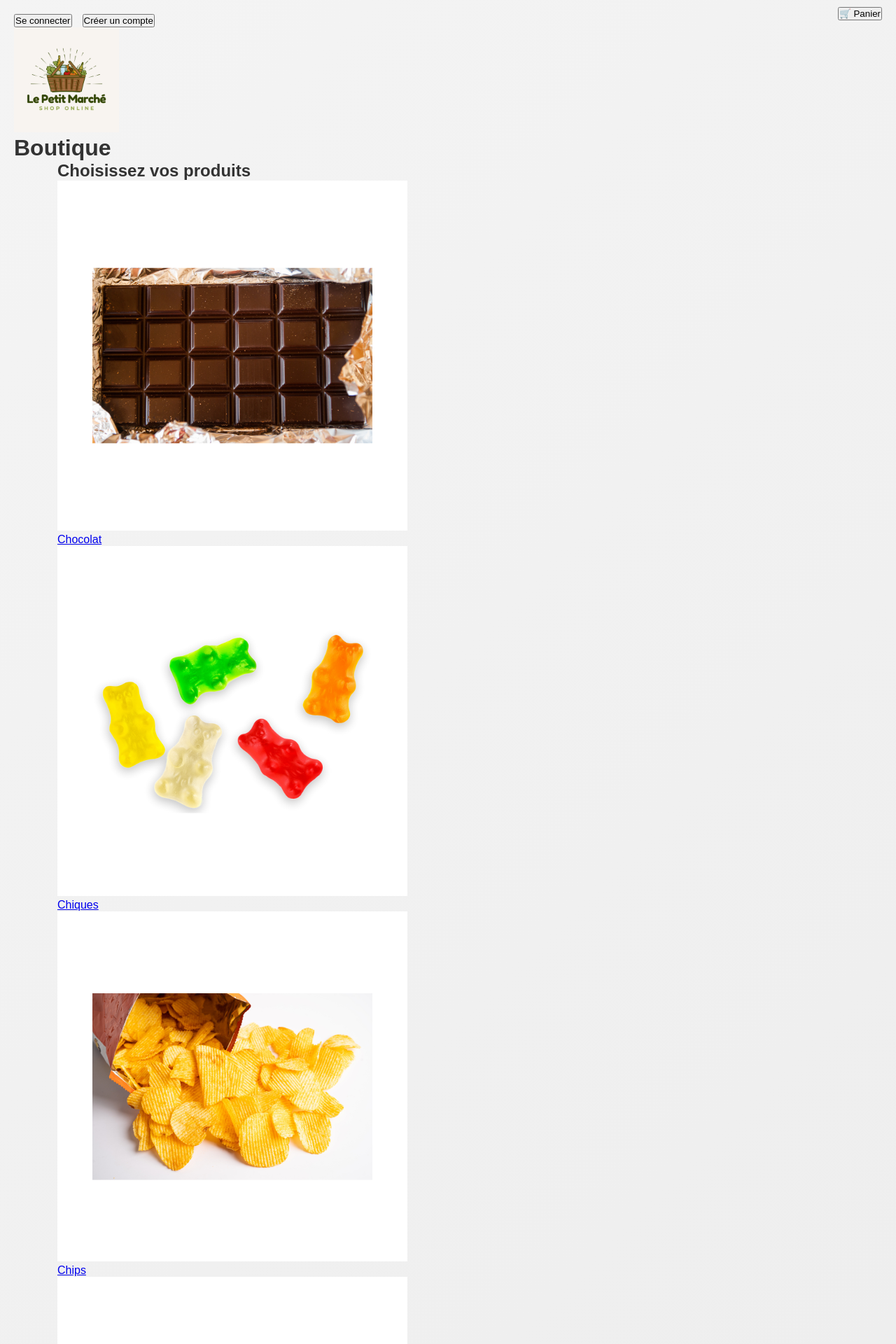
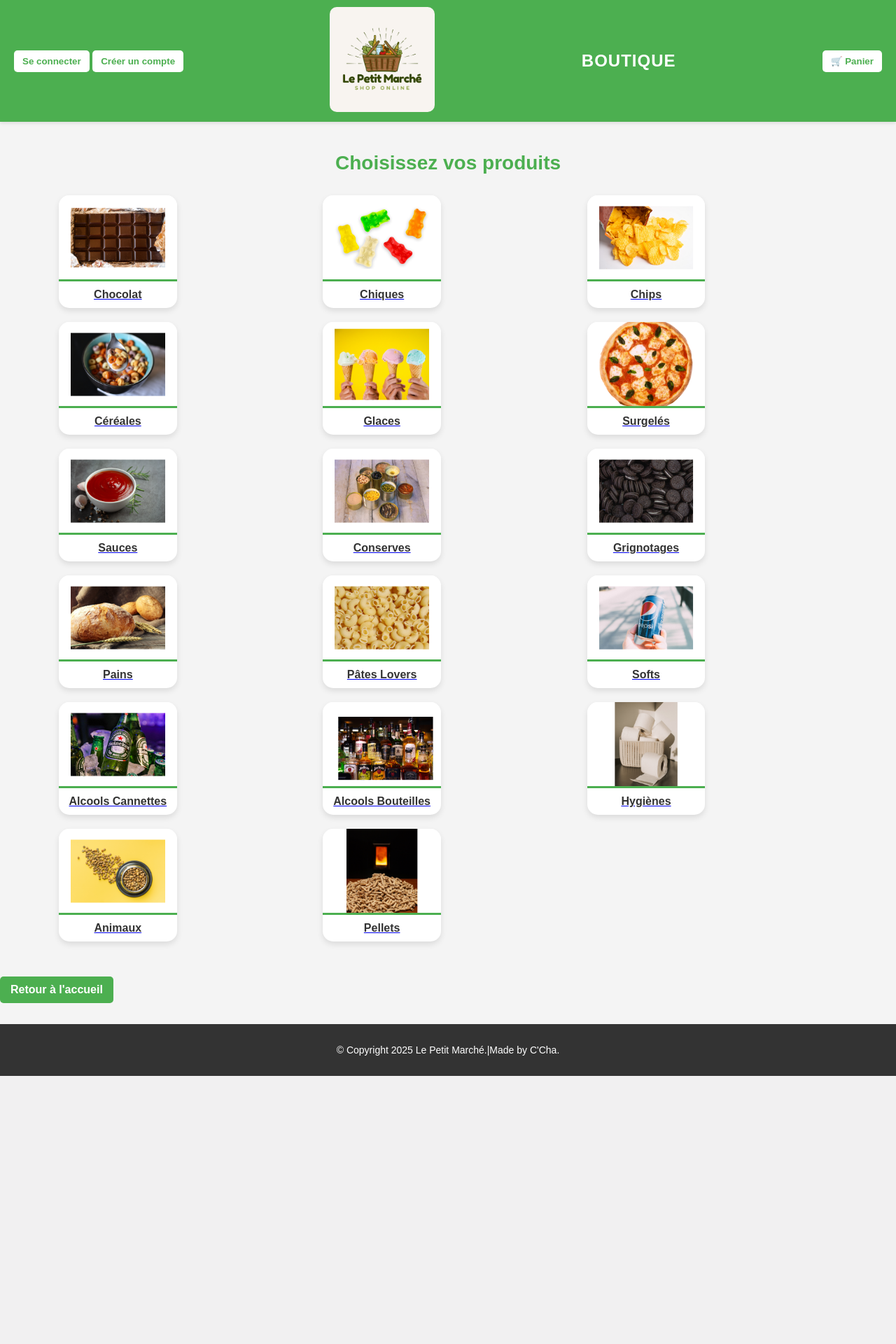
Before and after one commit to Chaprogram/LepetitmarchePWA, a Flask app: page /menu in a window 1280 px wide. Shown: the top 1920 px of the page at 70% size. After the commit the page ends 1537 px from the top, so only its background shows below. Run offline with Flask 3, Linux system fonts and the light colour scheme; the visitor is signed in with stand-in values (Sample User, id 1); data that the repository does not hold is empty.

Commit message:
css menu

```diff
--- a/backend/PMapp/static/css/menu.css
+++ b/backend/PMapp/static/css/menu.css
@@ -1,295 +1,166 @@
-/* Style général */
-* {
+/* menu.css */
+
+/* Général */
+body {
+    font-family: 'Arial', sans-serif;
+    background-color: #f4f4f4;
+    color: #333;
     margin: 0;
     padding: 0;
-    box-sizing: border-box;
 }
 
-body {
-    font-family: Arial, sans-serif;
-    background: linear-gradient(135deg, #f4f4f4, #e0e0e0); /* Fond avec dégradé */
-    color: #333;
-    padding: 20px;
+/* Header */
+header {
+    display: flex;
+    justify-content: space-between;
+    align-items: center;
+    background-color: #4CAF50;
+    padding: 10px 20px;
+    position: sticky;
+    top: 0;
+    z-index: 1000;
+    box-shadow: 0 2px 5px rgba(0, 0, 0, 0.1);
 }
 
+header h1 {
+    color: white;
+    font-size: 24px;
+    margin: 0;
+    text-transform: uppercase;
+    letter-spacing: 1px;
+}
+
+/* Boutons connexion et panier */
+.auth-buttons button, .header-cart button {
+    background-color: white;
+    border: none;
+    border-radius: 5px;
+    color: #4CAF50;
+    padding: 8px 12px;
+    cursor: pointer;
+    font-weight: bold;
+    transition: all 0.3s ease;
+}
+
+.auth-buttons button:hover, .header-cart button:hover {
+    background-color: #45a049;
+    color: white;
+}
+
+/* Logo */
+header img {
+    border-radius: 10px;
+    transition: transform 0.3s ease;
+}
+
+header img:hover {
+    transform: scale(1.1);
+}
+
+/* Contenu principal */
 .container {
     width: 90%;
-    max-width: 1200px;
-    margin: 0 auto;
-}
-
-/* Conteneur principal pour le header */
-.header-container {
-    display: flex;
-    justify-content: space-between; /* Espace entre les éléments */
-    align-items: center; /* Aligner verticalement les éléments */
-    padding: 10px 20px;
-    position: relative; /* Permet un positionnement absolu du bouton panier */
-}
-
-/* Boutons d'authentification */
-.auth-buttons {
-    display: flex;
-    gap: 15px; /* Espace entre les boutons */
+    margin: auto;
+    text-align: center;
+    padding: 20px 0;
 }
 
 /* Titre principal */
-.header-title {
-    flex-grow: 1; /* Occupe l'espace restant */
-    text-align: center; /* Centrer le titre */
-    font-size: 2.5em;
-    color: #2d3a3a;
+h2 {
+    font-size: 28px;
+    color: #4CAF50;
+    margin-bottom: 30px;
+    font-weight: bold;
 }
 
-/* Bouton panier */
-.header-cart {
-    position: absolute; /* Permet de positionner le bouton à droite */
-    top: 10px; /* Décale légèrement le bouton par rapport au haut */
-    right: 20px; /* Place le bouton à droite */
+/* Grille des catégories */
+.categories-container {
+    display: grid;
+    grid-template-columns: repeat(auto-fit, minmax(150px, 1fr));
+    gap: 20px;
+    padding: 0 20px;
 }
 
-.cart-btn {
-    background-color: #56cd5a;
-    color: white;
-    font-size: 16px; /* Taille adaptée */
-    padding: 10px 20px;
-    border: none;
-    border-radius: 12px;
-    display: flex;
-    align-items: center;
-    gap: 10px;
+/* Boîte de catégorie */
+.category {
+    border-radius: 15px;
+    overflow: hidden;
+    box-shadow: 0 4px 8px rgba(0, 0, 0, 0.1);
+    background-color: white;
     cursor: pointer;
-    transition: background-color 0.3s ease;
+    transition: transform 0.3s, box-shadow 0.3s;
+    position: relative;
 }
 
-.cart-btn:hover {
-    background-color: #abe3ae;
+/* Effet au survol */
+.category:hover {
+    transform: translateY(-10px);
+    box-shadow: 0 6px 12px rgba(0, 0, 0, 0.15);
 }
 
-.cart-btn:active {
-    background-color: #d5f3d6;
+/* Image de la catégorie */
+.category-img {
+    width: 100%;
+    height: 120px;
+    object-fit: cover;
+    display: block;
+    border-bottom: 3px solid #4CAF50;
 }
 
-/* Formulaire de recherche */
-.category-form {
-    text-align: center;
-    margin-bottom: 30px;
+/* Nom de la catégorie */
+.category p {
+    margin: 10px 0;
+    font-size: 16px;
+    font-weight: bold;
+    color: #333;
+    text-transform: capitalize;
+    transition: color 0.3s;
 }
 
-#search-input {
-    padding: 10px;
-    width: 250px;
-    margin-right: 10px;
-    border: 1px solid #ccc;
-    border-radius: 5px;
-}
-
-#search-btn {
-    padding: 10px 15px;
-    background-color: #4CAF50;
-    border: none;
-    color: white;
-    border-radius: 5px;
-    cursor: pointer;
-    box-shadow: 0 4px 6px rgba(0, 0, 0, 0.1);
-    transition: background-color 0.3s ease;
-}
-
-#search-btn:hover {
-    background-color: #45a049;
-    box-shadow: 0 6px 12px rgba(0, 0, 0, 0.2);
-}
-
-/* Liste des catégories */
-.categories-list {
-    margin-bottom: 30px;
-}
-
-.categories-list ul {
-    display: flex;
-    justify-content: space-around; /* Espacement égal entre les catégories */
-    list-style: none;
-    padding: 0;
-    flex-wrap: wrap; /* Pour un meilleur affichage sur mobile */
-}
-
-.categories-list ul li {
-    margin-right: 20px; /* Espace entre les catégories */
-}
-
-.categories-list ul li a {
-    text-decoration: none;
+.category:hover p {
     color: #4CAF50;
-    font-size: 1.1em;
-    display: block;
-    padding: 10px;
-    border-radius: 5px;
-    transition: background-color 0.3s ease, transform 0.2s ease;
-}
-
-.categories-list ul li a:hover {
-    background-color: #f4f4f4;
-    transform: scale(1.05); /* Légère agrandissement au survol */
-}
-
-/* Sections des produits */
-.categories-products {
-    display: none; /* Par défaut, masqué */
-    margin-bottom: 30px;
-    opacity: 0;
-    transition: opacity 0.5s ease;
-}
-
-.category-products.show {
-    display: block;
-    opacity: 1; /* Animation de l'apparition des catégories */
-}
-
-.category-products ul {
-    list-style: none;
-    padding: 0;
-}
-
-.category-products ul li {
-    margin-bottom: 15px;
-    font-size: 1.1em;
-}
-
-.add-btn {
-    background-color: #4CAF50;
-    border: none;
-    color: white;
-    padding: 5px 15px;
-    border-radius: 5px;
-    cursor: pointer;
-    box-shadow: 0 4px 6px rgba(0, 0, 0, 0.1);
-    transition: all 0.3s ease;
-}
-
-.add-btn:hover {
-    background-color: #45a049;
-    box-shadow: 0 6px 12px rgba(0, 0, 0, 0.2);
 }
 
 /* Bouton retour à l'accueil */
 .btn-go-home {
-    display: block;
-    width: 200px;
-    margin: 30px auto;
-    padding: 10px;
-    background-color: #2d3a3a;
+    display: inline-block;
+    background-color: #4CAF50;
     color: white;
-    text-align: center;
+    padding: 10px 15px;
     border-radius: 5px;
     text-decoration: none;
-    font-size: 1.1em;
+    font-weight: bold;
+    transition: background-color 0.3s, transform 0.3s;
+    margin: 30px 0;
 }
 
 .btn-go-home:hover {
-    background-color: #333;
+    background-color: #45a049;
+    transform: scale(1.1);
 }
 
-/* Style pour le panier */
-.cart {
+/* Footer */
+footer {
+    background-color: #333;
+    color: white;
     text-align: center;
-    margin-top: 20px;
+    padding: 15px 0;
+    font-size: 14px;
 }
 
-.cart-link {
-    text-decoration: none;
-    color: #4CAF50;
-    font-size: 1.2em;
-    padding: 10px;
-    border-radius: 5px;
-    transition: background-color 0.3s ease;
+/* Responsivité */
+@media (max-width: 768px) {
+    .categories-container {
+        grid-template-columns: repeat(2, 1fr);
+    }
 }
 
-.cart-link:hover {
-    background-color: #f4f4f4;
+@media (max-width: 480px) {
+    .categories-container {
+        grid-template-columns: 1fr;
+    }
+
+    header h1 {
+        font-size: 20px;
+    }
 }
-
-/* Conteneur principal */
-.categories-list {
-    text-align: center;
-    margin: 20px 0;
-}
-
-/* Conteneur pour les boutons */
-.button-container {
-    display: flex;
-    flex-wrap: wrap; /* Permet d'aller à la ligne si nécessaire */
-    justify-content: center; /* Centre les boutons horizontalement */
-    gap: 10px; /* Espace entre les boutons */
-    margin-top: 20px;
-}
-
-/* Style des boutons pour les catégories avec images */
-.category-btn {
-    display: block;
-    text-align: center;
-    cursor: pointer;
-    background-color: #f4f4f4;
-    border-radius: 10px;
-    padding: 10px;
-    width: 200px;
-    transition: all 0.3s ease;
-    box-shadow: 0 4px 6px rgba(0, 0, 0, 0.1);
-}
-
-.category-btn img {
-    width: 100%;
-    height: 150px;
-    object-fit: cover;
-    border-radius: 10px;
-}
-
-.category-btn p {
-    margin-top: 10px;
-    font-size: 1.2em;
-    color: #333;
-}
-
-.category-btn:hover {
-    transform: scale(1.05);
-    background-color: #abe3ae;
-}
-
-/* Style des produits avec images */
-.products-container {
-    display: flex;
-    flex-wrap: wrap;
-    justify-content: space-around;
-    margin-top: 20px;
-}
-
-.product {
-    width: 200px;
-    margin: 10px;
-    text-align: center;
-    border: 1px solid #ccc;
-    border-radius: 10px;
-    padding: 15px;
-    box-shadow: 0 4px 8px rgba(0, 0, 0, 0.1);
-}
-
-.product img {
-    width: 100%;
-    height: 150px;
-    object-fit: cover;
-    border-radius: 5px;
-}
-
-.add-btn {
-    background-color: #4CAF50;
-    color: white;
-    border: none;
-    border-radius: 5px;
-    padding: 8px 15px;
-    cursor: pointer;
-    margin-top: 10px;
-    transition: background-color 0.3s ease;
-}
-
-.add-btn:hover {
-    background-color: #45a049;
-}
```
